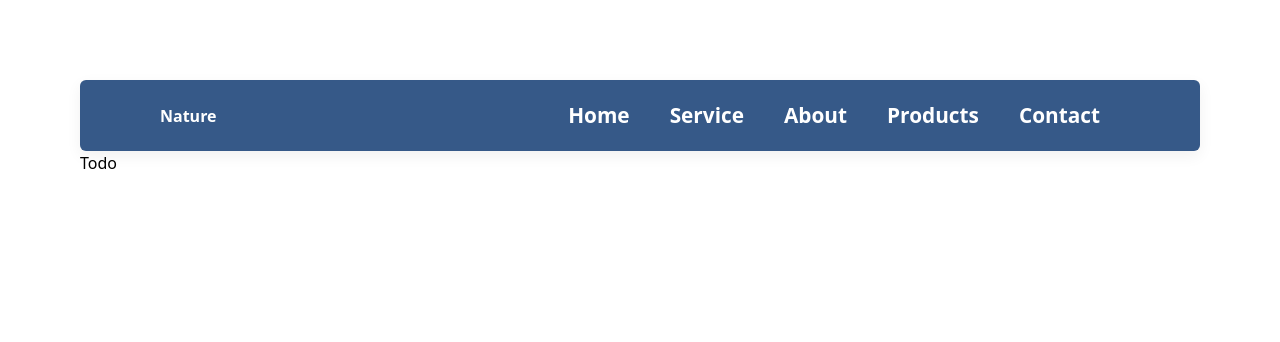
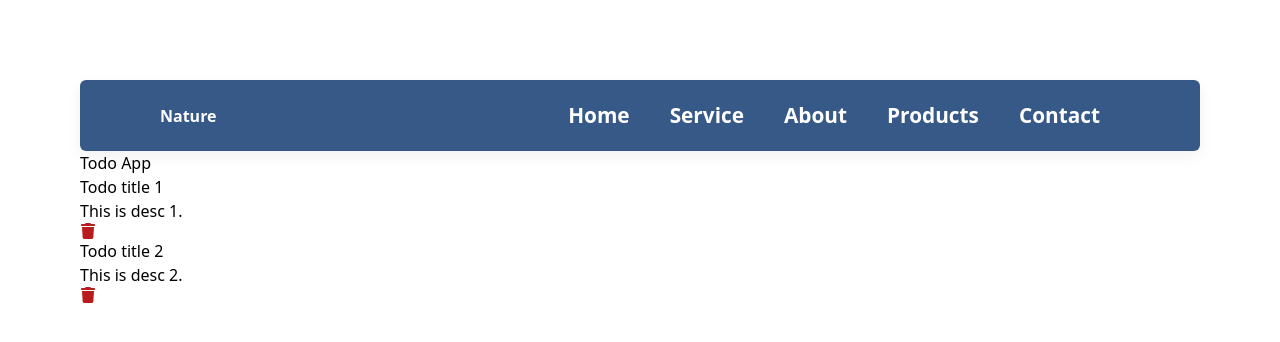
Before and after one commit to muradbdvc/reactjs-starter, a React (Vite) app: page /products in a window 1280 px wide. Shown: the top 342 px of the page. Built offline with nearby package versions, Linux system fonts and the light colour scheme.

Commit message:
add react icon

```diff
--- a/package.json
+++ b/package.json
@@ -16,6 +16,7 @@
     "nested": "^0.0.1-pre2",
     "react": "^18.2.0",
     "react-dom": "^18.2.0",
+    "react-icons": "^5.5.0",
     "react-router-dom": "^6.22.3"
   },
   "devDependencies": {
--- a/src/components/NavMenu/Products.jsx
+++ b/src/components/NavMenu/Products.jsx
@@ -1,10 +1,10 @@
 import React from 'react'
-import Home from '../Todoapp/TodoHome'
+import TodoHome from '../Todoapp/TodoHome'
 
 const Products = () => {
   return (
     <div>
-        {/* <Home /> */}
+        <TodoHome />
     </div>
   )
 }
--- /dev/null
+++ b/src/components/Todoapp/Todo.jsx
@@ -0,0 +1,15 @@
+import React from 'react'
+import { FaTrash } from "react-icons/fa6";
+
+const Todo = (props) => {
+    const {title,desc,id}= props.todo
+  return (
+    <div>
+        <h1>{title}</h1>
+        <p>{desc}</p>
+        <i className='text-red-700'><FaTrash /></i>
+    </div>
+  )
+}
+
+export default Todo
--- a/src/components/Todoapp/TodoHome.jsx
+++ b/src/components/Todoapp/TodoHome.jsx
@@ -1,5 +1,5 @@
 import React from 'react'
-
+import Todos from './Todos'
 const dummyTodos = [
     {
         id: 1,
@@ -14,8 +14,9 @@ const dummyTodos = [
 ]
 const TodoHome = () => {
   return (
-    <div>Todo
-        {/* <Todos todos={dummyTodos} /> */}
+    <div>
+      <h1>Todo App</h1>
+        <Todos todos={dummyTodos} />
     </div>
   )
 }
--- a/src/components/Todoapp/Todos.jsx
+++ b/src/components/Todoapp/Todos.jsx
@@ -1,9 +1,12 @@
 import React from 'react'
+import Todo from './Todo'
 
 const Todos = (props) => {
     console.log(props.todos)
   return (
-    <div>Todos</div>
+    <div>
+      { props.todos.map((todo)=> <Todo todo={todo} key={todo.id} />)    }
+    </div>
   )
 }
 
```
Also changed, not shown: 1 other file (tests, documents, lock files or other folders).
